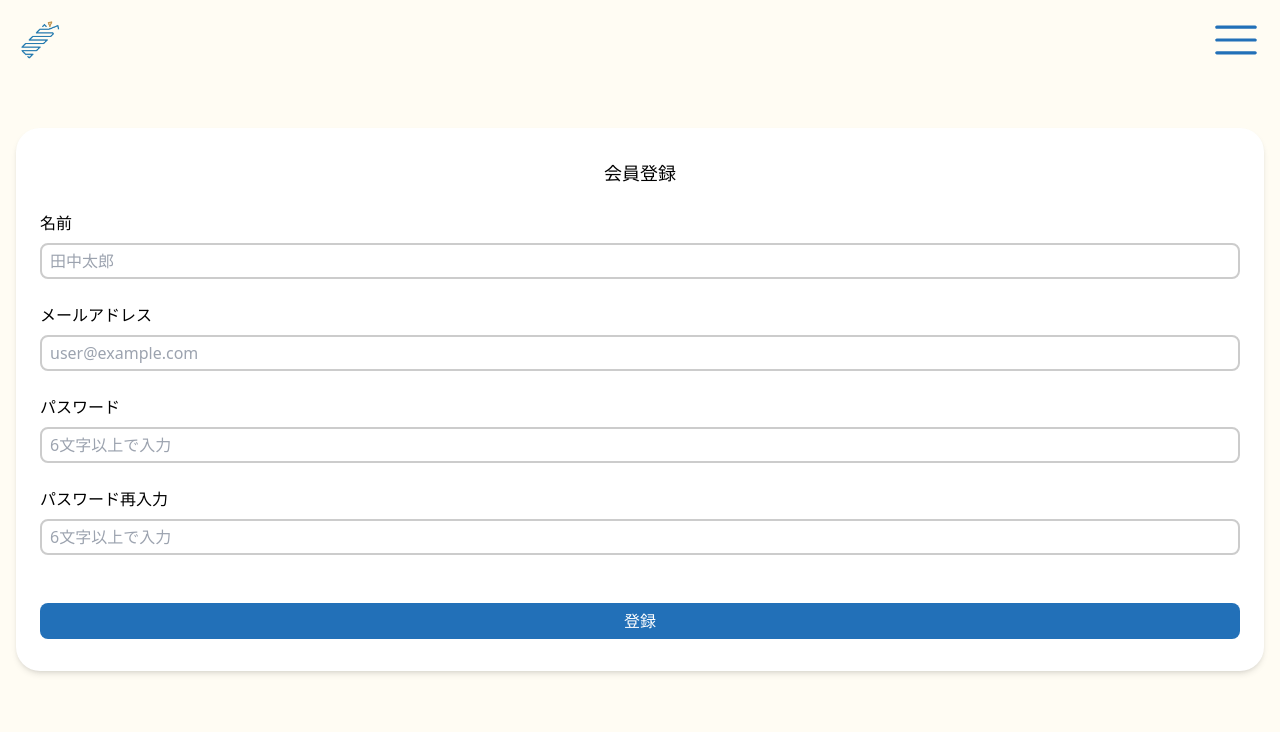
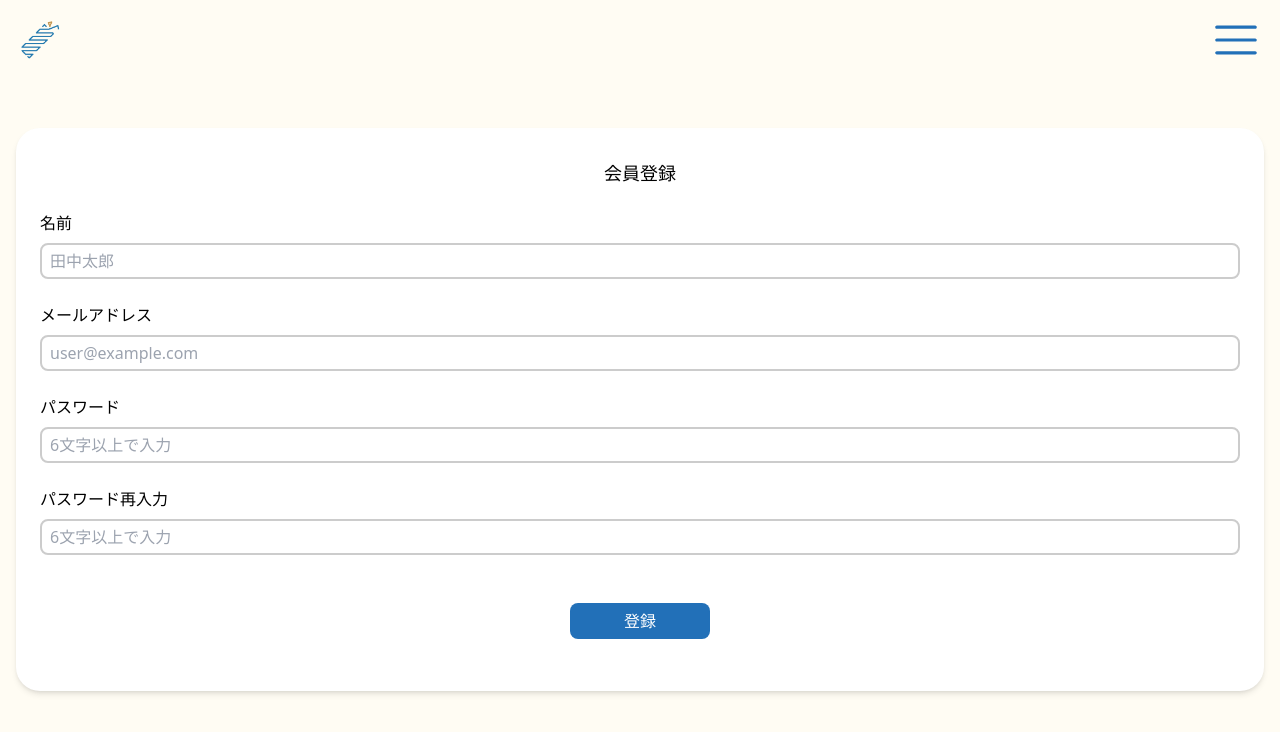
Before and after one commit to kattakke/frontend, a React (Vite) app: page /signup in a window 1280 px wide. Shown: the top 732 px of the page. Built offline with nearby package versions, Linux system fonts and the light colour scheme; no server answers.

Commit message:
change button size on signup

```diff
--- a/src/pages/Signup.tsx
+++ b/src/pages/Signup.tsx
@@ -51,7 +51,9 @@ const Signup = () => {
             ></TextField>
           </div>
         </div>
-        <Button className="w-full">登録</Button>
+        <div className='flex pb-5 items-center justify-center'>
+          <Button>登録</Button>
+        </div>
       </div>
     </div>
   )
```
